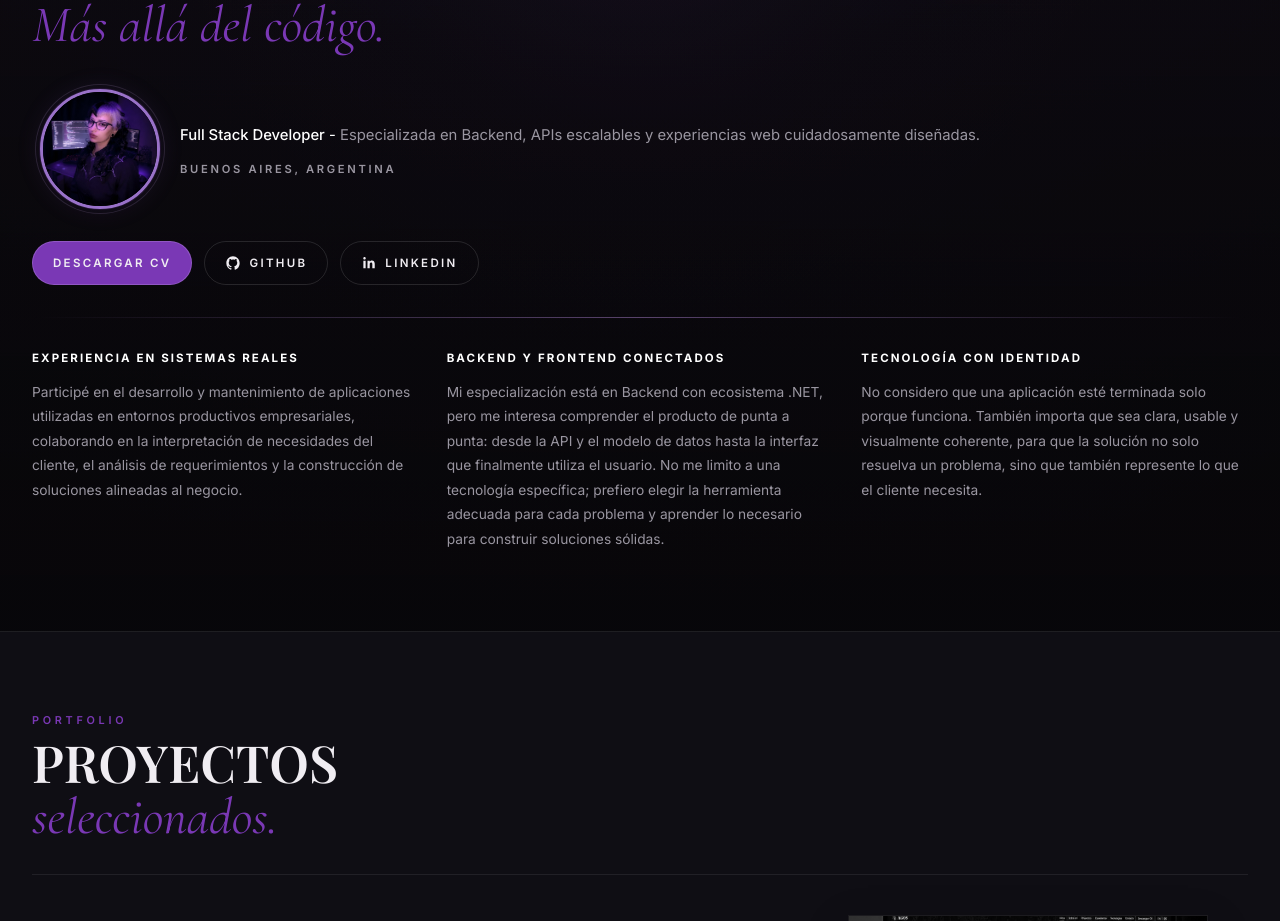
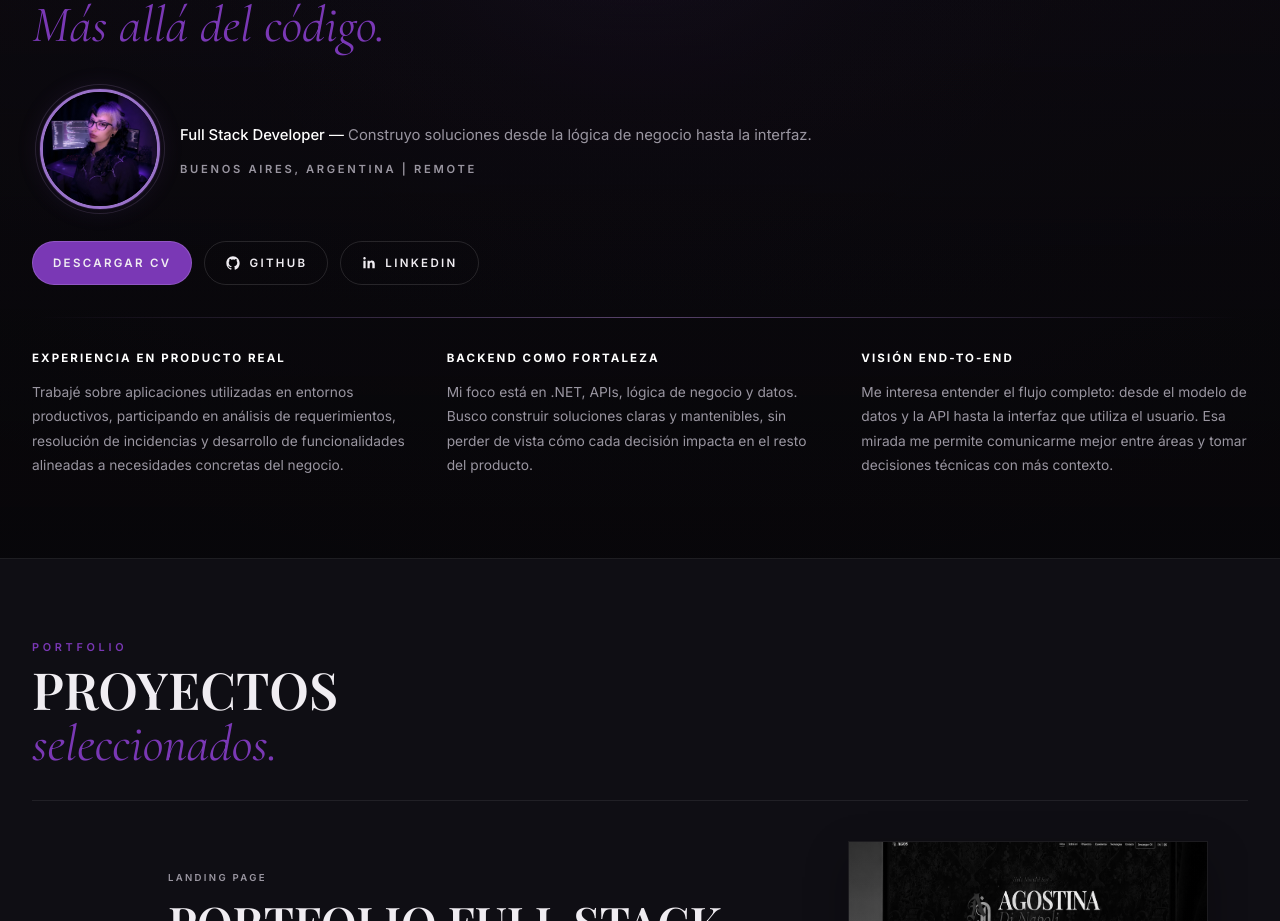
Before and after one commit to antemortem22/portfolio-fullstack, a Next.js app in the folder apps/web/: page / in a window 1280 px wide. Shown: the part 978-1899 px from the top of the page. Built offline with nearby package versions, Linux system fonts and the light colour scheme.

Commit message:
feat: update profile and project links

```diff
--- a/apps/web/src/components/sections/AboutSection.tsx
+++ b/apps/web/src/components/sections/AboutSection.tsx
@@ -81,7 +81,7 @@ export function AboutSection() {
                   <div className="min-w-0 flex-1">
                     <p className="font-sans text-[0.88rem] leading-7 text-white sm:text-[0.93rem] lg:whitespace-nowrap">
                       <span className="font-sans font-medium text-white">{profile.role[locale]}</span>
-                      {" - "}
+                      {" \u2014 "}
                       <span className="font-sans text-[var(--color-copy)]">{profile.sideNote[locale]}</span>
                     </p>
                     <p className="type-meta mt-3 text-[0.7rem]">
--- a/apps/web/src/components/shared/ProjectRow.tsx
+++ b/apps/web/src/components/shared/ProjectRow.tsx
@@ -21,7 +21,7 @@ export function resolveProjectPreview(project: Project) {
 
 export function ProjectRow({ project, index, locale, onOpen }: ProjectRowProps) {
   const previewSrc = resolveProjectPreview(project);
-  const isPriorityPreview = index === 0;
+  const isPriorityPreview = index === 0 || previewSrc === "/project-invitation.png";
 
   return (
     <MotionReveal className="border-t border-white/8">
--- a/apps/web/src/data/profile.ts
+++ b/apps/web/src/data/profile.ts
@@ -23,42 +23,42 @@ export const profile: ProfileData = {
     en: "Full Stack Developer",
   },
   location: {
-    es: "Buenos Aires, Argentina",
-    en: "Buenos Aires, Argentina",
+    es: "Buenos Aires, Argentina | REMOTE",
+    en: "Buenos Aires, Argentina | REMOTE",
   },
   sideNote: {
-    es: "Especializada en Backend, APIs escalables y experiencias web cuidadosamente diseñadas.",
-    en: "Specialized in Backend, scalable APIs and carefully crafted web experiences.",
+    es: "Construyo soluciones desde la lógica de negocio hasta la interfaz.",
+    en: "I build solutions from business logic to the user interface.",
   },
   pillars: [
     {
       title: {
-        es: "EXPERIENCIA EN SISTEMAS REALES",
-        en: "REAL-WORLD SYSTEMS",
+        es: "EXPERIENCIA EN PRODUCTO REAL",
+        en: "CODE THAT REACHES PRODUCTION",
       },
       body: {
-        es: "Participé en el desarrollo y mantenimiento de aplicaciones utilizadas en entornos productivos empresariales, colaborando en la interpretación de necesidades del cliente, el análisis de requerimientos y la construcción de soluciones alineadas al negocio.",
-        en: "I have worked on enterprise applications used in production environments, collaborating in understanding client needs, analyzing requirements and building solutions aligned with business goals.",
+        es: "Trabajé sobre aplicaciones utilizadas en entornos productivos, participando en análisis de requerimientos, resolución de incidencias y desarrollo de funcionalidades alineadas a necesidades concretas del negocio.",
+        en: "I have worked on applications used in production environments, contributing to requirements analysis, incident resolution, and the development of features aligned with real business needs.",
       },
     },
     {
       title: {
-        es: "BACKEND Y FRONTEND CONECTADOS",
-        en: "CONNECTED BACKEND AND FRONTEND",
+        es: "BACKEND COMO FORTALEZA",
+        en: "BACKEND AS MY CORE STRENGTH",
       },
       body: {
-        es: "Mi especialización está en Backend con ecosistema .NET, pero me interesa comprender el producto de punta a punta: desde la API y el modelo de datos hasta la interfaz que finalmente utiliza el usuario. No me limito a una tecnología específica; prefiero elegir la herramienta adecuada para cada problema y aprender lo necesario para construir soluciones sólidas.",
-        en: "While my specialization is Backend .NET ecosystem, I enjoy working across the entire product, from the API and data model to the user experience. I don't define myself by a single language or framework; I believe in choosing the right tool for each challenge and continuously learning what's needed to build reliable, well-crafted software.",
+        es: "Mi foco está en .NET, APIs, lógica de negocio y datos. Busco construir soluciones claras y mantenibles, sin perder de vista cómo cada decisión impacta en el resto del producto.",
+        en: "My main focus is on .NET, APIs, business logic, and data. I aim to build clear, maintainable solutions while considering how each technical decision impacts the rest of the product.",
       },
     },
     {
       title: {
-        es: "TECNOLOGÍA CON IDENTIDAD",
-        en: "TECHNOLOGY WITH IDENTITY",
+        es: "VISIÓN END-TO-END",
+        en: "END-TO-END PERSPECTIVE",
       },
       body: {
-        es: "No considero que una aplicación esté terminada solo porque funciona. También importa que sea clara, usable y visualmente coherente, para que la solución no solo resuelva un problema, sino que también represente lo que el cliente necesita.",
-        en: "I don't consider an application finished just because it works. It also needs to be clear, usable and visually consistent, so the solution not only solves a problem but also represents what the client needs.",
+        es: "Me interesa entender el flujo completo: desde el modelo de datos y la API hasta la interfaz que utiliza el usuario. Esa mirada me permite comunicarme mejor entre áreas y tomar decisiones técnicas con más contexto.",
+        en: "I like to understand the complete flow of a product: from the data model and API to the interface used by the end user. This perspective helps me collaborate across areas and make technical decisions with more context.",
       },
     },
   ],
--- a/apps/web/src/data/projects.ts
+++ b/apps/web/src/data/projects.ts
@@ -82,7 +82,8 @@ export const hardcodedProjects: Project[] = [
       en: "Interactive baby shower landing page designed to centralize event information, improve the guest experience, and simplify RSVP and gift coordination through a single interface. Built with React 19, TypeScript and Vite. It features a responsive UI with Tailwind CSS v4, custom styling through CSS variables, a real-time countdown, an interactive gallery with lightbox, WhatsApp RSVP with a pre-filled message, an .ics file to add the event to a calendar, background music, and gift management through Supabase, including remote data loading, item reservations and a local demo fallback.",
     },
     tags: ["GITHUB", "REACT 19", "SUPABASE", "TAILWIND CSS", "VERCEL", "TYPESCRIPT"],
-    repositoryUrl: "https://github.com/antemortem22/landing-invitation",
+    repositoryUrl: "https://github.com/antemortem22/landing-invitation-public",
+    projectUrl: "https://landing-invitation-public.vercel.app",
     image: "/project-invitation.png",
     statusLabel: "Completed",
   },
```
Also changed, not shown: 2 other files (tests, documents, lock files or other folders).
